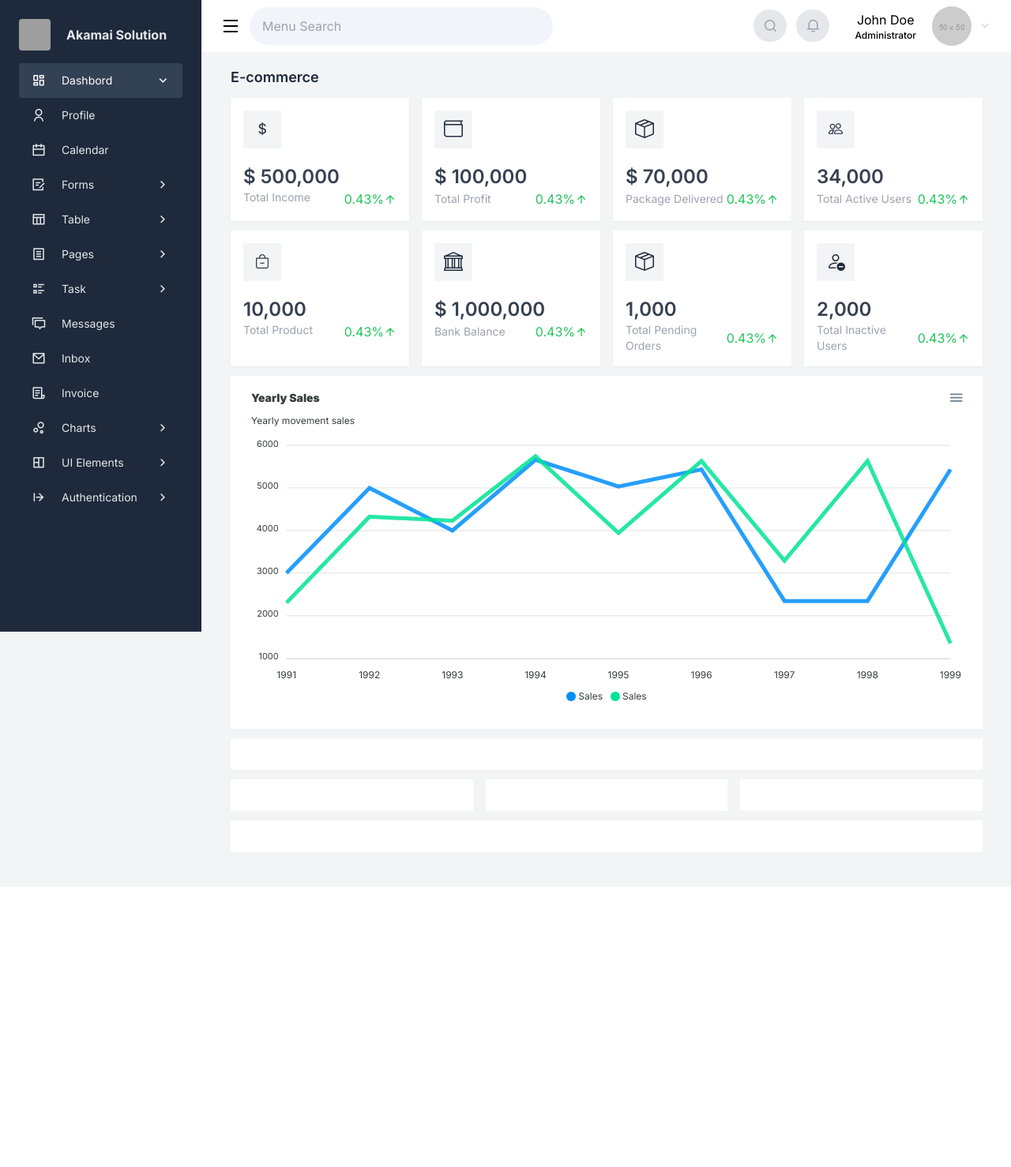
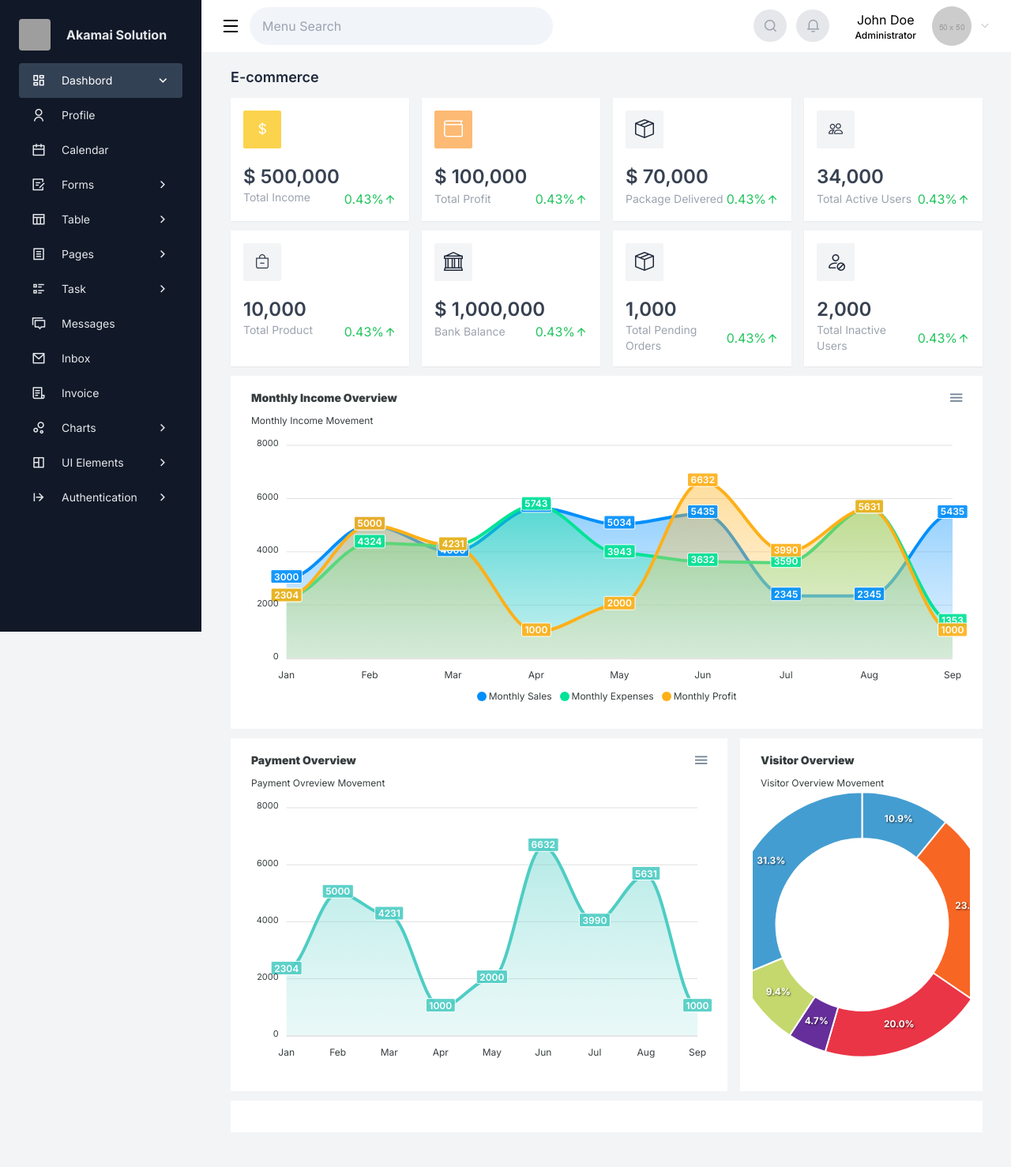
Before and after one commit to kiannaquines/akamai-django-admin, a Django app: page / in a window 1280 px wide. Shown: the whole page at 79% size. Before the commit the page ends 888 px from the top, so only its background shows below. Run offline with Django 5.2, Linux system fonts and the light colour scheme; some libraries are stand-ins or nearby versions; grey boxes are pictures that could not be loaded.

Commit message:
add components in the dashboard

```diff
--- a/static/css/akamai.main.css
+++ b/static/css/akamai.main.css
@@ -718,6 +718,18 @@
   z-index: 50;
 }
 
+.z-0{
+  z-index: 0;
+}
+
+.z-auto{
+  z-index: auto;
+}
+
+.col-span-2{
+  grid-column: span 2 / span 2;
+}
+
 .float-start{
   float: inline-start;
 }
@@ -771,6 +779,10 @@
   margin-right: 1.25rem;
 }
 
+.mb-3{
+  margin-bottom: 0.75rem;
+}
+
 .ml-2{
   margin-left: 0.5rem;
 }
@@ -805,10 +817,6 @@
 
 .mt-4{
   margin-top: 1rem;
-}
-
-.mb-3{
-  margin-bottom: 0.75rem;
 }
 
 .box-border{
@@ -918,54 +926,34 @@
   height: 2.5rem;
 }
 
-.h-2{
-  height: 0.5rem;
+.h-12{
+  height: 3rem;
+}
+
+.h-auto{
+  height: auto;
 }
 
 .h-full{
   height: 100%;
 }
 
-.h-4{
-  height: 1rem;
-}
-
-.h-16{
-  height: 4rem;
-}
-
-.h-5{
-  height: 1.25rem;
-}
-
-.h-11{
-  height: 2.75rem;
-}
-
-.h-1\/4{
-  height: 25%;
-}
-
-.h-12{
-  height: 3rem;
-}
-
-.h-auto{
-  height: auto;
-}
-
 .w-10{
   width: 2.5rem;
 }
 
-.w-2{
-  width: 0.5rem;
+.w-12{
+  width: 3rem;
 }
 
 .w-44{
   width: 11rem;
 }
 
+.w-\[calc\(100\%-256px\)\]{
+  width: calc(100% - 256px);
+}
+
 .w-\[this-is\\\\\]{
   width: this-is\\;
 }
@@ -1356,16 +1308,12 @@
   grid-auto-flow: column dense;
 }
 
+.grid-cols-3{
+  grid-template-columns: repeat(3, minmax(0, 1fr));
+}
+
 .grid-cols-4{
   grid-template-columns: repeat(4, minmax(0, 1fr));
-}
-
-.grid-cols-2{
-  grid-template-columns: repeat(2, minmax(0, 1fr));
-}
-
-.grid-cols-3{
-  grid-template-columns: repeat(3, minmax(0, 1fr));
 }
 
 .flex-row{
@@ -2018,6 +1966,11 @@
   background-color: rgb(255 0 0 / var(--tw-bg-opacity));
 }
 
+.bg-amber-300{
+  --tw-bg-opacity: 1;
+  background-color: rgb(252 211 77 / var(--tw-bg-opacity));
+}
+
 .bg-gray-100{
   --tw-bg-opacity: 1;
   background-color: rgb(243 244 246 / var(--tw-bg-opacity));
@@ -2028,24 +1981,29 @@
   background-color: rgb(229 231 235 / var(--tw-bg-opacity));
 }
 
+.bg-orange-300{
+  --tw-bg-opacity: 1;
+  background-color: rgb(253 186 116 / var(--tw-bg-opacity));
+}
+
+.bg-primary{
+  --tw-bg-opacity: 1;
+  background-color: rgb(243 21 89 / var(--tw-bg-opacity));
+}
+
 .bg-slate-100{
   --tw-bg-opacity: 1;
   background-color: rgb(241 245 249 / var(--tw-bg-opacity));
 }
 
-.bg-slate-800{
-  --tw-bg-opacity: 1;
-  background-color: rgb(30 41 59 / var(--tw-bg-opacity));
-}
-
 .bg-white{
   --tw-bg-opacity: 1;
   background-color: rgb(255 255 255 / var(--tw-bg-opacity));
 }
 
-.bg-red-400{
+.bg-gray-900{
   --tw-bg-opacity: 1;
-  background-color: rgb(248 113 113 / var(--tw-bg-opacity));
+  background-color: rgb(17 24 39 / var(--tw-bg-opacity));
 }
 
 .decoration-slice{
@@ -2480,9 +2406,9 @@
   color: rgb(30 41 59 / var(--tw-text-opacity));
 }
 
-.text-slate-900{
+.text-white{
   --tw-text-opacity: 1;
-  color: rgb(15 23 42 / var(--tw-text-opacity));
+  color: rgb(255 255 255 / var(--tw-text-opacity));
 }
 
 .underline{
@@ -2807,8 +2733,26 @@
   transition-duration: 150ms;
 }
 
+.transition-all{
+  transition-property: all;
+  transition-timing-function: cubic-bezier(0.4, 0, 0.2, 1);
+  transition-duration: 150ms;
+}
+
+.delay-150{
+  transition-delay: 150ms;
+}
+
+.delay-700{
+  transition-delay: 700ms;
+}
+
 .duration-500{
   transition-duration: 500ms;
+}
+
+.duration-1000{
+  transition-duration: 1000ms;
 }
 
 .ease-in{
--- a/static/js/akamai.charts.min.js
+++ b/static/js/akamai.charts.min.js
@@ -1,37 +1,46 @@
 window.onload = function(){
 
-    var options = {
-        theme: {
-            palette: 'palette1',
+    var monthly_data = [
+        {
+            name: 'Monthly Sales',
+            data: [3000,5000,4000,5660,5034,5435,2345,2345,5435]
         },
-        chart: {
-          type: 'line',
-          fontFamily: 'Inter, Arial, sans-serif',
-          height: 400,
-          zoom: {
-            enabled: false
-          },
+        {
+            name: 'Monthly Expenses',
+            data: [2304,4324,4231,5743,3943,3632,3590,5631,1353]
         },
-        series: [
-            {
-            name: 'Sales',
-            data: [3000,5000,4000,5660,5034,5435,2345,2345,5435]
-            },
-            {
-            name: 'Sales',
-                data: [2304,4324,4231,5743,3943,5632,3290,5631,1353]
-            }
-        ],
-        xaxis: {
-          categories: [1991,1992,1993,1994,1995,1996,1997, 1998,1999]
-        },
-        title: {
-            text: 'Yearly Sales'
-        },
-        subtitle: {
-            text: 'Yearly movement sales'
+        {
+            name: 'Monthly Profit',
+            data: [2304,5000,4231,1000,2000,6632,3990,5631,1000]
         }
-    }
-    var performance_chart = new ApexCharts(document.querySelector('#yearlyPerformanceTracking'), options)
+    ];
+
+    var monthly_categories = ['Jan', 'Feb', 'Mar', 'Apr', 'May', 'Jun', 'Jul', 'Aug', 'Sep'];
+
+    var payment_data = [
+        {
+            name: 'Monthly Profit',
+            data: [2304,5000,4231,1000,2000,6632,3990,5631,1000]
+        }
+    ];
+
+    var payment_categories = ['Jan', 'Feb', 'Mar', 'Apr', 'May', 'Jun', 'Jul', 'Aug', 'Sep'];
+
+
+
+    var browser_data =  [2304,5000,4231,1000,2000,6632];
+
+
+    var browser_categories = ['Edge', 'Firefox', 'Chrome', 'Safari', 'Opera', 'Tor'];
+
+
+    var performance_chart = new ApexCharts(document.querySelector('#monthly-graph'), options(pallete="palette1",type="area",title="Monthly Income Overview",subtitle="Monthly Income Movement",height=400,series_data=monthly_data,categories=monthly_categories))
     performance_chart.render()
+
+
+    var payment_chart = new ApexCharts(document.querySelector('#payment-graph'), options(pallete="palette4",type="area",title="Payment Overview",subtitle="Payment Ovreview Movement",height=400,series_data=payment_data,categories=payment_categories))
+    payment_chart.render()
+
+    var visitor_chart = new ApexCharts(document.querySelector('#visitor-graph'), optionsDonut(pallete="palette6", type="donut",title="Visitor Overview",subtitle="Visitor Overview Movement",height=400,series_data=browser_data,categories=browser_categories))
+    visitor_chart.render()
 }
--- /dev/null
+++ b/static/js/akamai.helper.charts.min.js
@@ -0,0 +1,69 @@
+function options(pallete = 'pallete1',type='area',title='Monthly Sales',subtitle='Monthly movement sales',height=400,series_data,categories){
+    return {
+        theme: {
+            palette: pallete,
+        },
+        chart: {
+          type: type,
+          fontFamily: 'Inter, Arial, sans-serif',
+          height: height,
+          zoom: {
+            enabled: false
+          },
+        },
+        series: series_data,
+        xaxis: {
+          categories: categories,
+        },
+        title: {
+            text: title
+        },
+        subtitle: {
+            text: subtitle
+        },
+        stroke: {
+            curve: 'smooth'
+        },
+    }
+}
+
+// Donut Option Helper
+function optionsDonut(pallete,type,title,subtitle,height,series_data,categories){
+    return {
+        theme: {
+            palette: pallete,
+        },
+        chart: {
+          type: type,
+          fontFamily: 'Inter, Arial, sans-serif',
+          height: height,
+          zoom: {
+            enabled: false
+          },
+        },
+        series: series_data,
+        labels: categories,
+        xaxis: {
+          categories: categories,
+        },
+        title: {
+            text: title
+        },
+        subtitle: {
+            text: subtitle
+        },
+        stroke: {
+            curve: 'smooth'
+        },
+        legend:{
+            show: false,
+        },
+        plotOptions: {
+            pie: {
+              donut: {
+                size: '65%'
+              }
+            }
+          }
+    }
+}
--- a/system/templates/includes/base.html
+++ b/system/templates/includes/base.html
@@ -7,7 +7,7 @@
     <link rel="stylesheet" href="{% static 'css/akamai.main.css' %}">
     <link href="https://cdn.jsdelivr.net/npm/remixicon@4.1.0/fonts/remixicon.css" rel="stylesheet"/>
 </head>
-<body class="font-inter overflow-y-auto scrollbar-thin scrollbar-track-slate-500 bg-gray-100">
+<body class="font-inter overflow-y-auto scrollbar-thin transition-all ease-in-out duration-1000 scrollbar-track-slate-500 bg-gray-100">
     {% include './sidebar.html' %}
     {% include './navbar.html' %}
     <main class="content w-[calc(100%-256px)] ml-64 py-11 overflow-y-auto scrollbar-thin">
@@ -15,6 +15,7 @@
     </main>
 
     <script src="https://cdn.jsdelivr.net/npm/apexcharts"></script>
+    <script src="{% static 'js/akamai.helper.charts.min.js' %}"></script>
     <script src="{% static 'js/akamai.main.js' %}"></script>
     <script src="{% static 'js/akamai.charts.min.js' %}"></script>
 </body>
--- a/system/templates/includes/navbar.html
+++ b/system/templates/includes/navbar.html
@@ -1,5 +1,5 @@
 {% load static %}
-<header class="w-full fixed right-0 sm:w-[calc(100%-256px)] md:w-[calc(100%-256px)] lg:w-[calc(100%-256px)] pt-2 pb-2 z-1 px-6 bg-white flex items-center shadow-black/5 navbar">
+<header class="w-full fixed right-0 sm:w-[calc(100%-256px)] md:w-[calc(100%-256px)] lg:w-[calc(100%-256px)] pt-2 pb-2 z-1 px-6 bg-white flex items-center shadow-black/5 z-50 navbar">
     <div class="flex items-center mr-auto">
         <button type="button" class="toggle-navbar">
             <svg xmlns="http://www.w3.org/2000/svg" viewBox="0 0 24 24" width="24" height="24" fill="currentColor">
--- a/system/templates/includes/sidebar.html
+++ b/system/templates/includes/sidebar.html
@@ -1,5 +1,5 @@
 {% load static %}
-<aside class="fixed z-50 top-0 bottom-0 lg:left-0 w-66 h-full oveflow-y-auto text-center bg-slate-800 p-6 overflow-y-auto scrollbar-thin transition-transform sidebar">
+<aside class="fixed z-auto top-0 bottom-0 lg:left-0 w-66 h-full oveflow-y-auto text-center bg-gray-900 p-6 overflow-y-auto scrollbar-thin transition ease-out delay-700 sidebar">
    <a href="#" class="flex items-center">
         <img src="{% static 'images/logo/32x32.png' %}" alt="Logo Here" class="w-10 h-10 rounded object-cover">
         <span class="text-md font-bold text-gray-200 mx-5">Akamai Solution</span>
--- a/system/templates/index.html
+++ b/system/templates/index.html
@@ -5,8 +5,8 @@
         <h1 class="text-lg pb-3 font-semibold text-slate-800">E-commerce</h1>
         <div class="grid grid-flow-col grid-cols-4 gap-4 mb-3">
             <div class="flex flex-col bg-white shadow-sm px-4 py-4">
-                <a href="#" class="bg-gray-100 rounded-sm h-12 w-12 flex justify-center items-center">
-                    <i class="bi bi-currency-dollar text-slate-800 text-lg"></i>
+                <a href="#" class="bg-amber-300 rounded-sm h-12 w-12 flex justify-center items-center">
+                    <i class="bi bi-currency-dollar text-white text-lg"></i>
                 </a>
                 <h4 class="font-semibold text-2xl pt-5 text-gray-700">$ 500,000</h4>
                 <div class="flex justify-between align-middle">
@@ -18,8 +18,8 @@
                 </div>
             </div>
             <div class="flex flex-col bg-white shadow-sm px-4 py-4">
-                <a href="#" class="bg-gray-100 rounded-sm w-12 h-12 flex items-center justify-center">
-                    <i class="bi bi-wallet text-2xl align-middle text-slate-800"></i>
+                <a href="#" class="bg-orange-300 rounded-sm w-12 h-12 flex items-center justify-center">
+                    <i class="bi bi-wallet text-2xl align-middle text-white"></i>
                 </a>
                 <h4 class="font-semibold text-2xl pt-5 text-gray-700">$ 100,000</h4>
                 <div class="flex justify-between items-center align-middle">
@@ -99,7 +99,7 @@
             </div>
             <div class="flex flex-col bg-white shadow-sm py-4 px-4">
                 <a href="#" class="bg-gray-100 rounded-sm h-12 w-12 flex justify-center items-center">
-                    <i class="bi bi-person-dash text-slate-800 text-2xl"></i>
+                    <i class="bi bi-person-slash text-slate-800 text-2xl"></i>
                 </a>
                 <h4 class="font-semibold text-2xl pt-5 text-gray-700">2,000</h4>
                 <div class="flex justify-between items-center align-middle">
@@ -113,22 +113,15 @@
         </div>
 
         <div class="bg-white w-full h-auto mb-3 px-4 py-4">
-            <div id="yearlyPerformanceTracking"></div>
+            <div id="monthly-graph"></div>
         </div>
 
-        <div class="bg-white w-full h-10 mb-3">
-
-        </div>
-
-        <div class="grid grid-flow-col grid-cols-3 gap-4 mb-3">
-            <div class="bg-white w-full h-10">
-
+        <div class="grid grid-cols-3 gap-4 mb-3">
+            <div class="bg-white col-span-2 w-full h-auto px-4 py-4">
+                <div id="payment-graph"></div>
             </div>
-            <div class="bg-white w-full h-10">
-
-            </div>
-            <div class="bg-white w-full h-10">
-
+            <div class="bg-white w-full h-auto px-4 py-4">
+                <div id="visitor-graph"></div>
             </div>
         </div>
 
```
Also changed, not shown: other parts of static/css/akamai.main.css (+13 -80 lines), tailwind.config.js (+16 -8 lines).
